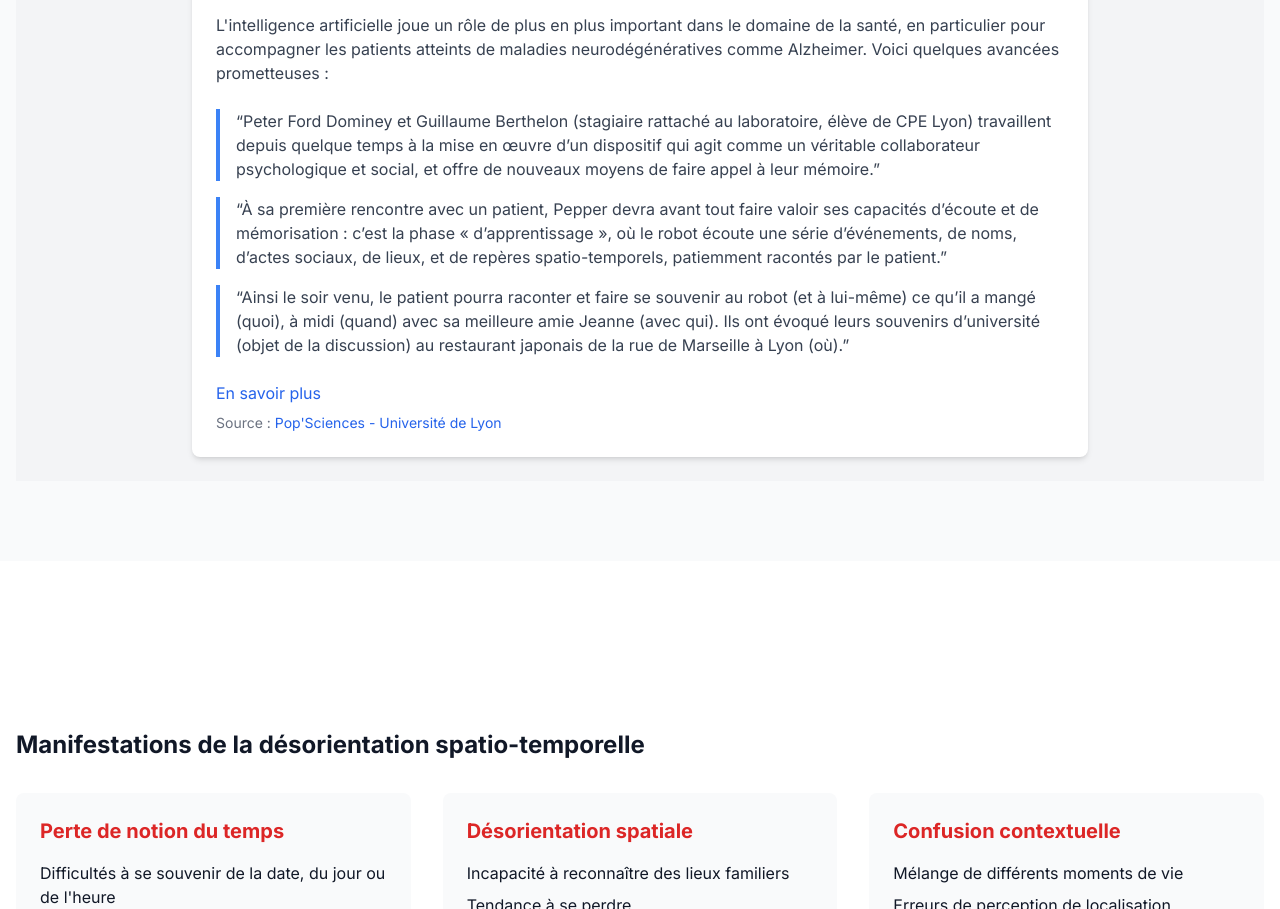
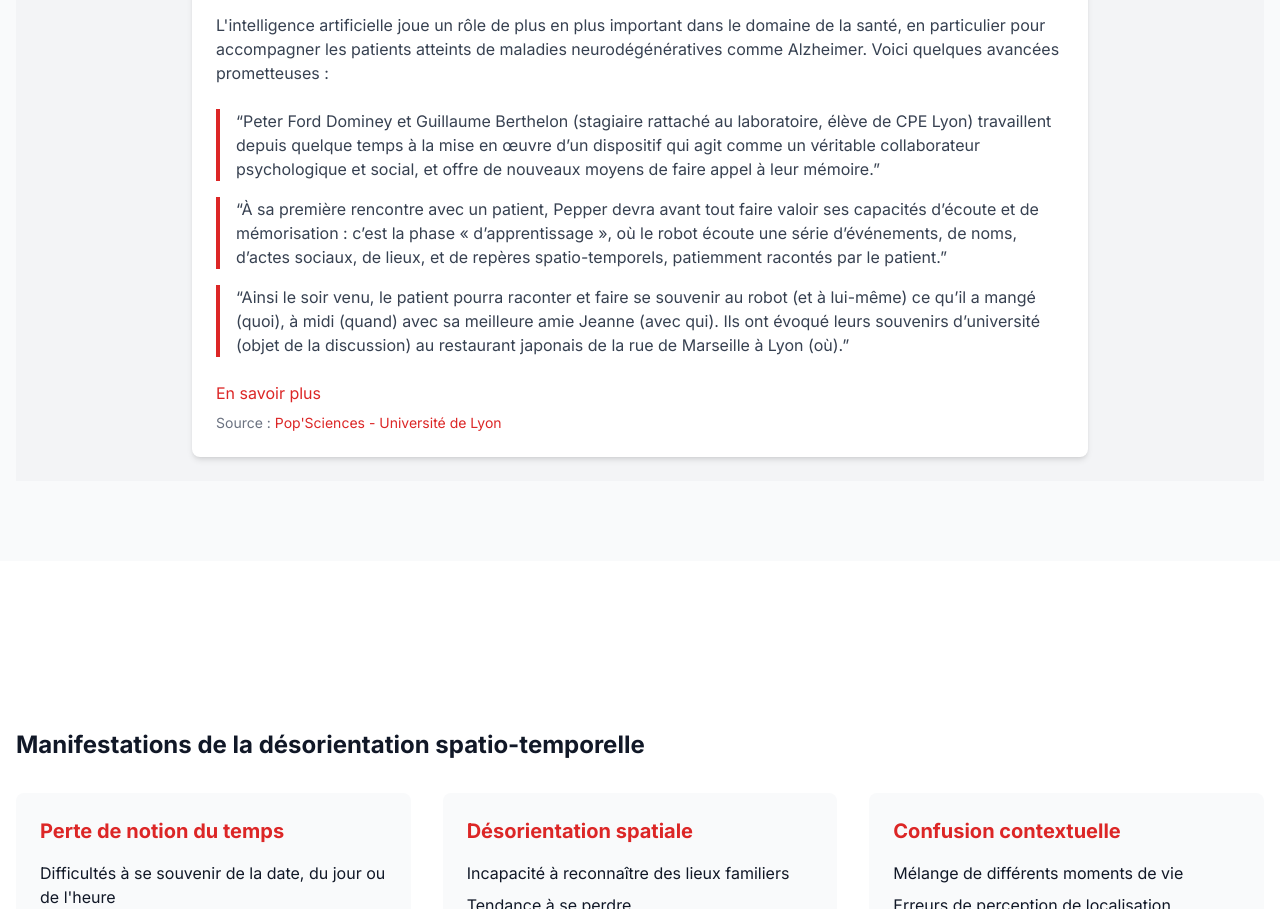
Before and after one commit to ExploryKod/ia-for-alzheimer, a website built with Vite: page index.html in a window 1280 px wide. Shown: the part 3011-3920 px from the top of the page. Built offline with nearby package versions, Linux system fonts and the light colour scheme; some packages are replaced by stand-ins of ours; a script that the page names is missing.

Commit message:
harmonisation (4)

```diff
--- a/index.html
+++ b/index.html
@@ -179,25 +179,25 @@
               L'intelligence artificielle joue un rôle de plus en plus important dans le domaine de la santé, en particulier pour accompagner les patients atteints de maladies neurodégénératives comme Alzheimer. Voici quelques avancées prometteuses :
             </p>
             <div class="space-y-4">
-              <blockquote class="border-l-4 border-blue-500 pl-4 text-gray-700">
+              <blockquote class="border-l-4 border-red-600 pl-4 text-gray-700">
                 “Peter Ford Dominey et Guillaume Berthelon (stagiaire rattaché au laboratoire, élève de CPE Lyon) travaillent depuis quelque temps à la mise en œuvre d’un dispositif qui agit comme un véritable collaborateur psychologique et social, et offre de nouveaux moyens de faire appel à leur mémoire.”
               </blockquote>
-              <blockquote class="border-l-4 border-blue-500 pl-4 text-gray-700">
+              <blockquote class="border-l-4 border-red-600 pl-4 text-gray-700">
                 “À sa première rencontre avec un patient, Pepper devra avant tout faire valoir ses capacités d’écoute et de mémorisation : c’est la phase « d’apprentissage », où le robot écoute une série d’événements, de noms, d’actes sociaux, de lieux, et de repères spatio-temporels, patiemment racontés par le patient.”
               </blockquote>
-              <blockquote class="border-l-4 border-blue-500 pl-4 text-gray-700">
+              <blockquote class="border-l-4 border-red-600 pl-4 text-gray-700">
                 “Ainsi le soir venu, le patient pourra raconter et faire se souvenir au robot (et à lui-même) ce qu’il a mangé (quoi), à midi (quand) avec sa meilleure amie Jeanne (avec qui). Ils ont évoqué leurs souvenirs d’université (objet de la discussion) au restaurant japonais de la rue de Marseille à Lyon (où).”
               </blockquote>
             </div>
             <div class="mt-6">
               <a href="https://popsciences.universite-lyon.fr/le_mag/1-intelligence-artificielle-sante/"
-                 class="text-blue-600 hover:underline">
+                 class="text-red-600 hover:underline">
                 En savoir plus
               </a>
               <p class="text-sm text-gray-500 mt-2">
                 Source :
                 <a href="https://popsciences.universite-lyon.fr/le_mag/1-intelligence-artificielle-sante/"
-                   class="text-blue-600 hover:underline">
+                   class="text-red-600 hover:underline">
                   Pop'Sciences - Université de Lyon
                 </a>
               </p>
```
